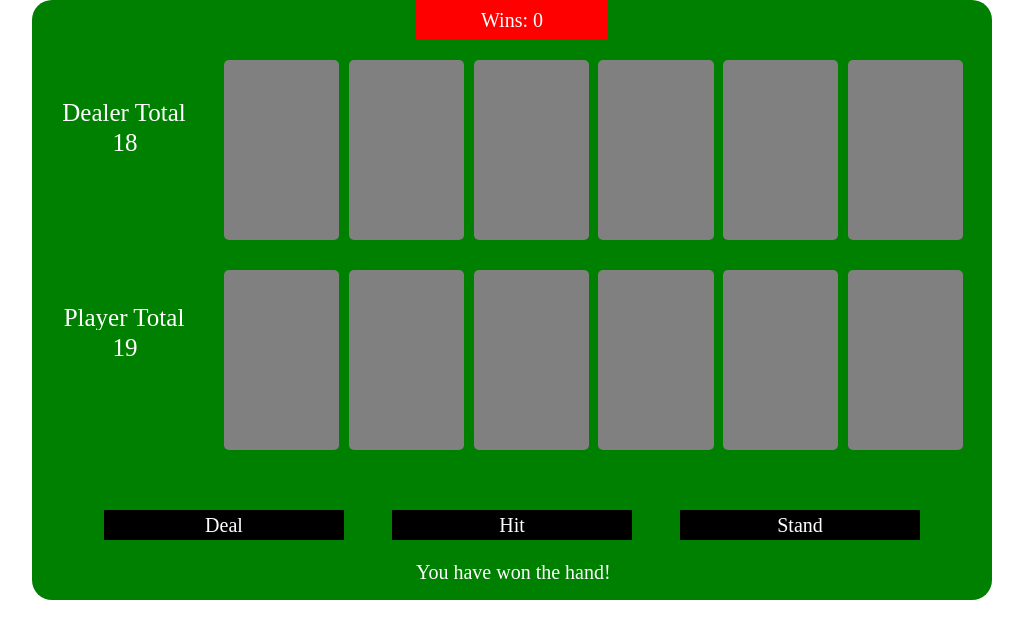
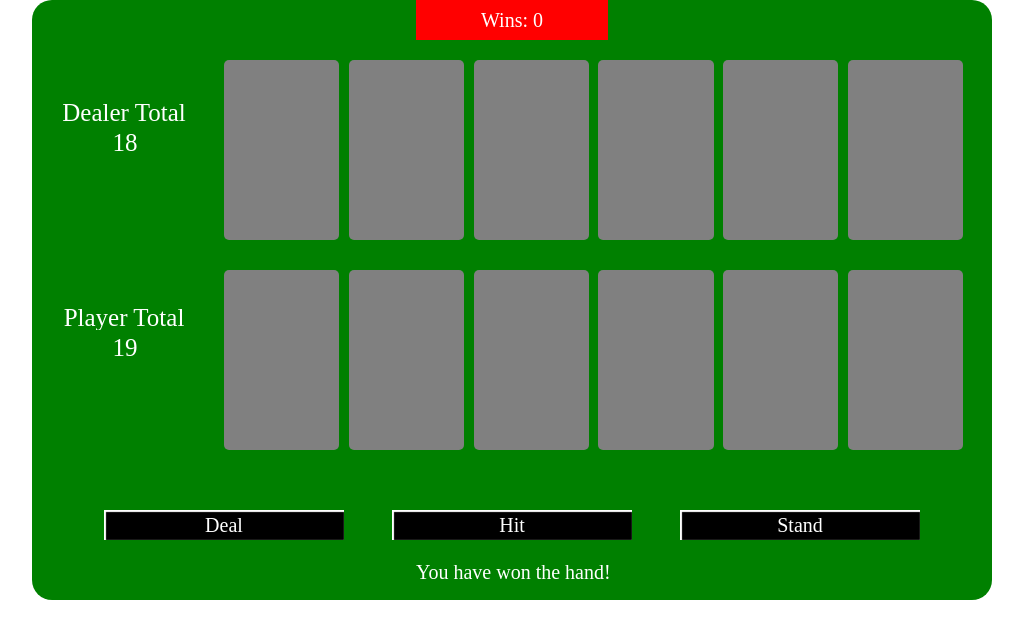
Before and after one commit to jeremyhilliard14/Blackjack, a plain HTML site: page index.html in a window 1280 px wide. Shown: the whole page, without its empty margins (128-1151 px from the left). Drawn offline with Linux system fonts and the light colour scheme.

Commit message:
Added box-shadowing

```diff
--- a/css/style.css
+++ b/css/style.css
@@ -150,6 +150,7 @@ body{
 	padding-bottom: 5px;
 	top: 85%;
 	left: 7.5%;
+	box-shadow: 1px 1px 1px 1px white inset;
 
 }
 
@@ -164,6 +165,7 @@ body{
 	padding-bottom: 5px;
 	top: 85%;
 	left: 37.5%;
+	box-shadow: 1px 1px 1px 1px white inset;
 }
 
 #stand{
@@ -177,6 +179,7 @@ body{
 	padding-bottom: 5px;
 	top: 85%;
 	left: 67.5%;
+	box-shadow: 1px 1px 1px 1px white inset;
 }
 
 #outcome{
```
